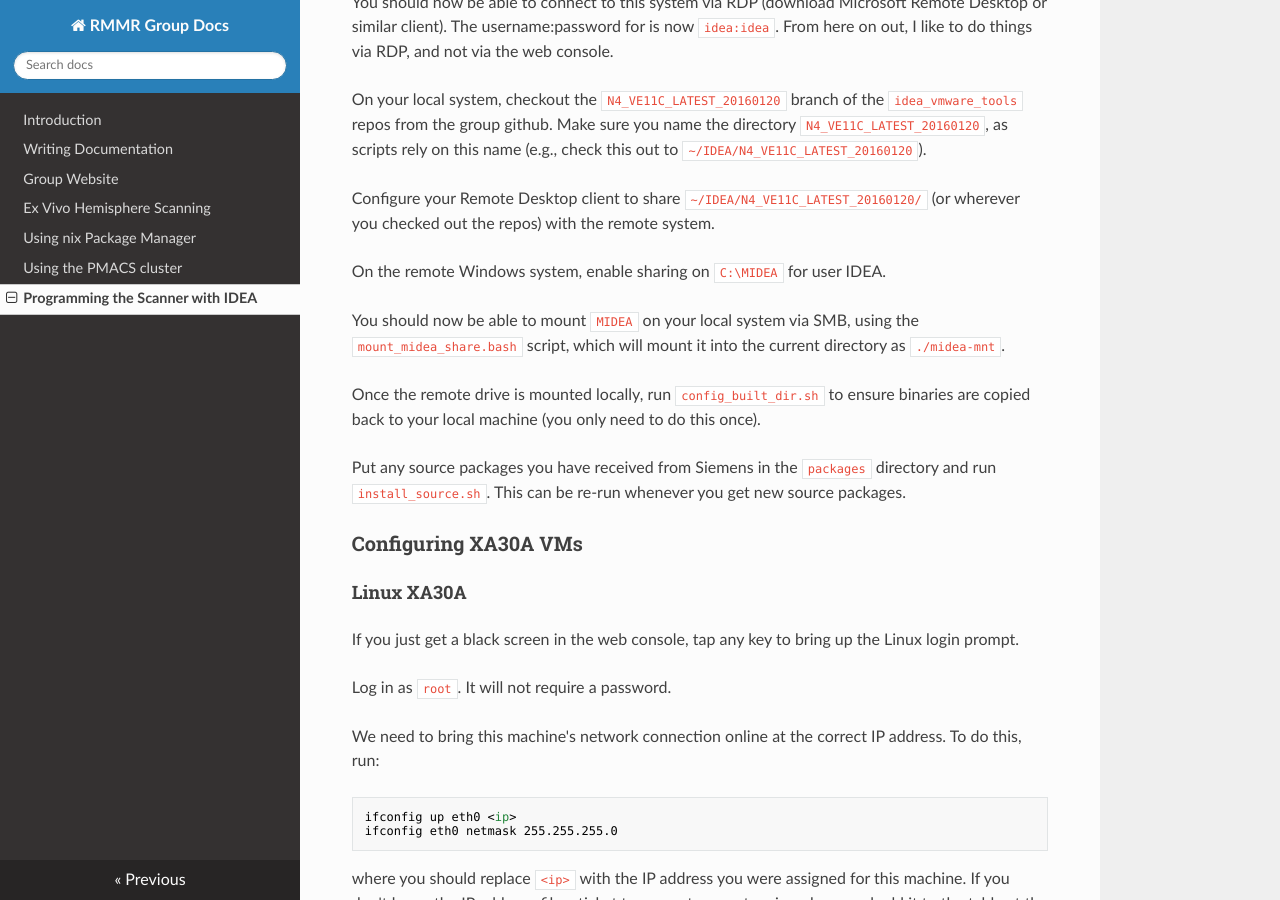
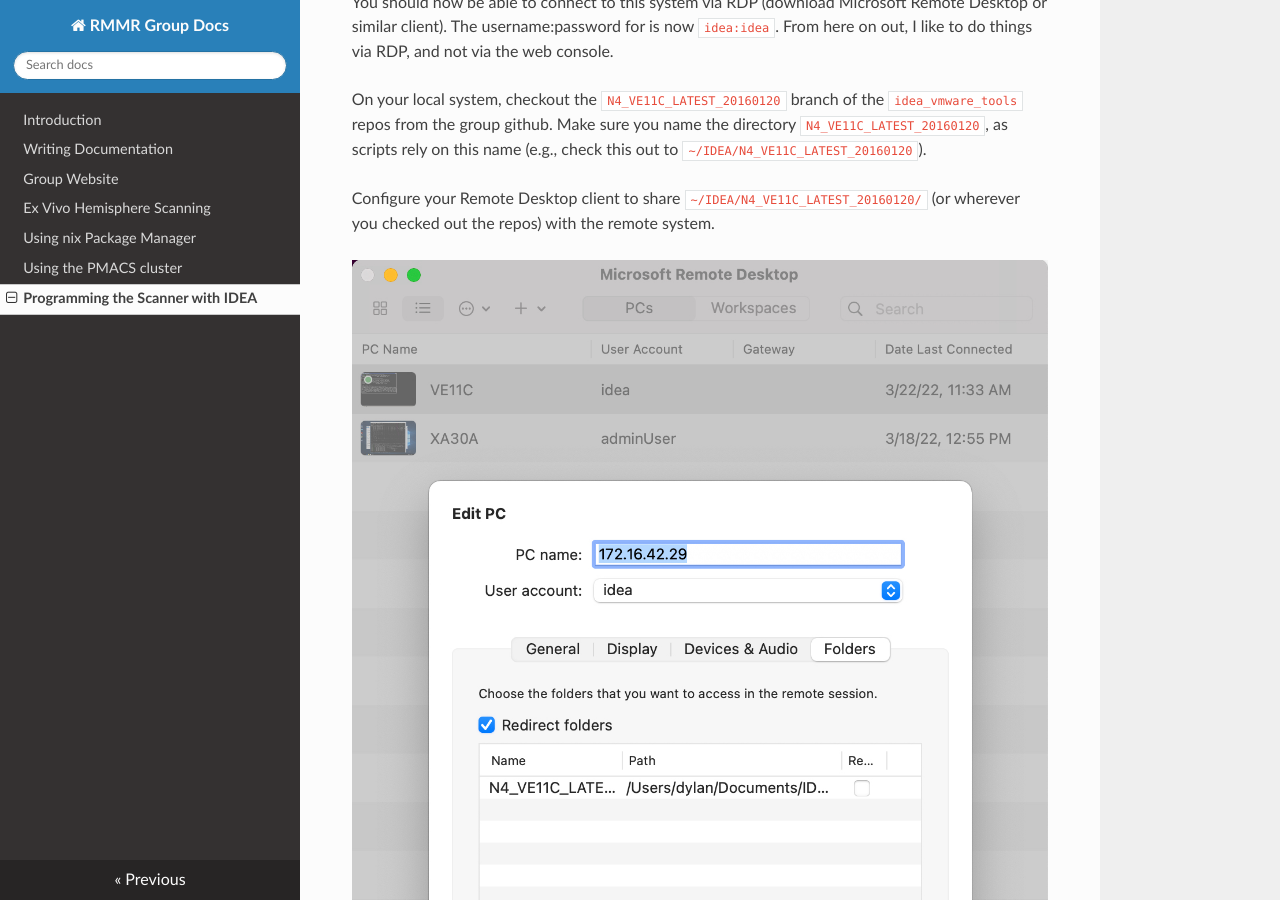
Before and after one commit to RMMR-Group/rmmr_group_docs, an MkDocs documentation site: the page built from docs/idea_vms.md, in a window 1280 px wide and 900 px high, scrolled down 3327 px. Built offline with MkDocs 1.6.1, drawn with Linux system fonts in a browser that asks for light colours; nearby versions of some CDN libraries.

Commit message:
Added figure for RDP sharing interface.

```diff
--- a/docs/idea_vms.md
+++ b/docs/idea_vms.md
@@ -89,6 +89,8 @@ On your local system, checkout the `N4_VE11C_LATEST_20160120` branch of the `ide
 
 Configure your Remote Desktop client to share `~/IDEA/N4_VE11C_LATEST_20160120/` (or wherever you checked out the repos) with the remote system.
 
+![Sharing local drive with VM](idea_vms/RDP_Sharing_interface.jpg)
+
 On the remote Windows system, enable sharing on `C:\MIDEA` for user IDEA.
 
 You should now be able to mount `MIDEA` on your local system via SMB, using the `mount_midea_share.bash` script, which will mount it into the current directory as `./midea-mnt`.
```
Also changed, not shown: docs/idea_vms/RDP_Sharing_interface.jpg (added).
